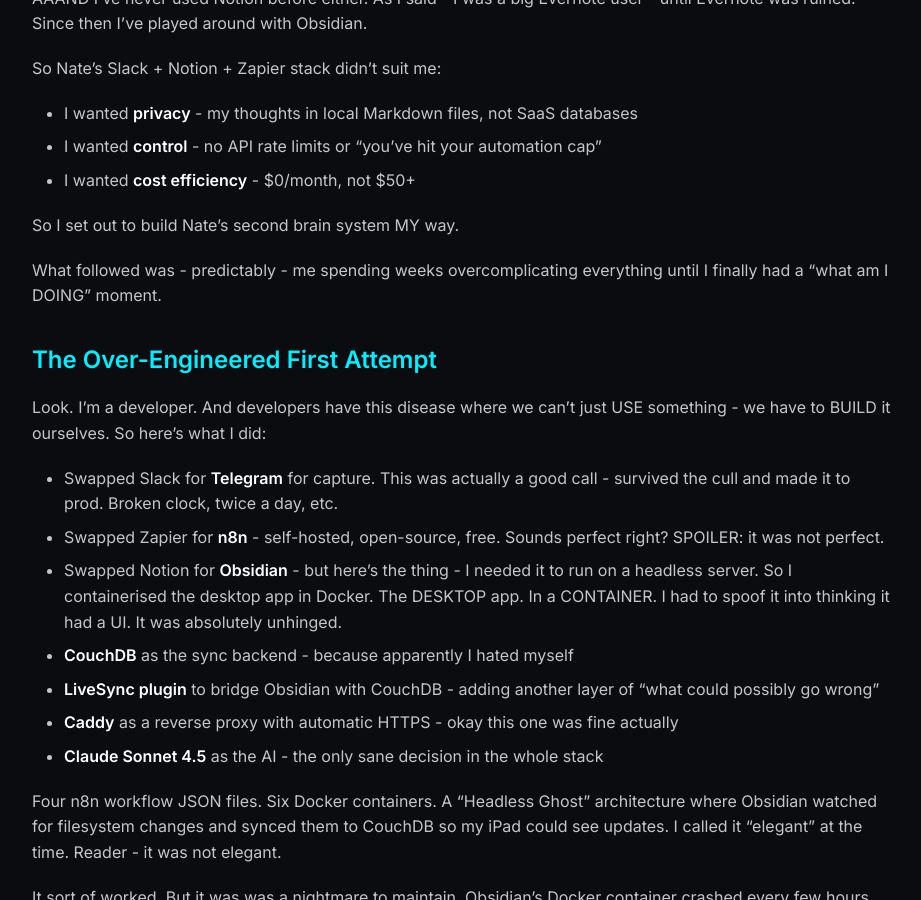
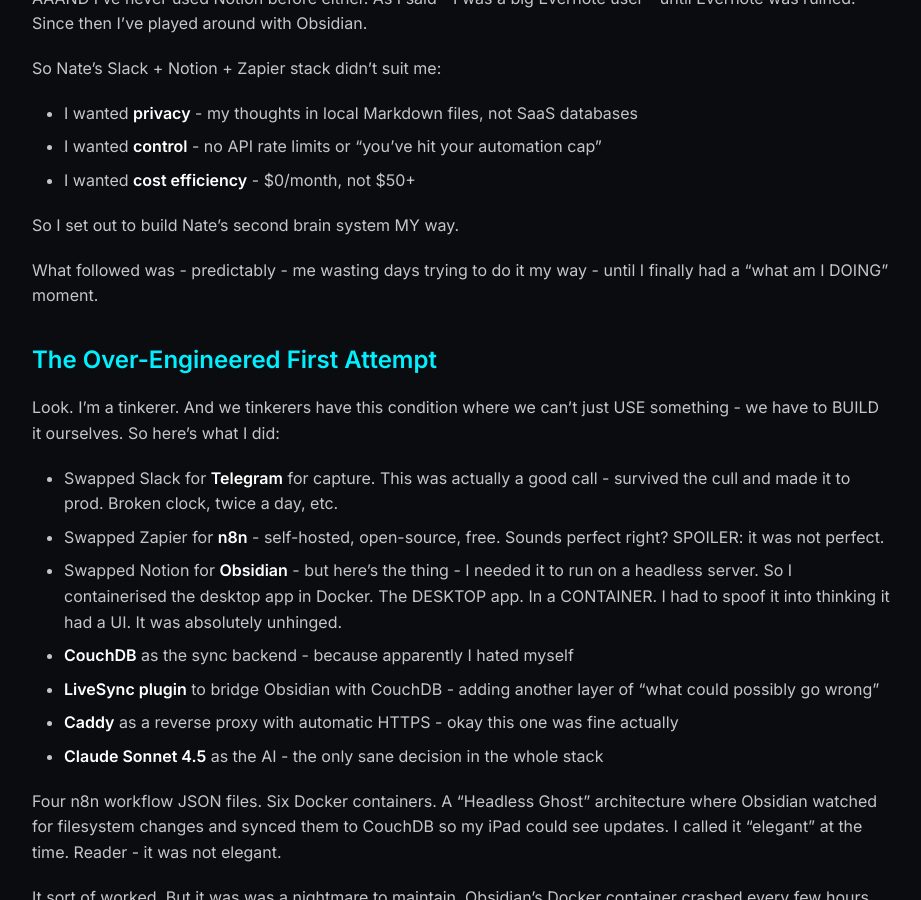
Before and after one commit to RADobson/dobson-dev-site, a Jekyll site: the page built from _posts/2026-01-16-building-ultrathink-self-hosted-second-brain.md, in a window 1280 px wide and 900 px high, scrolled down 2213 px. Shown: the whole window, without its empty margins (178-1099 px from the left). Built offline with Jekyll 4.4.1, drawn with Linux system fonts in a browser that asks for light colours.

Commit message:
Update 2026-01-16-building-ultrathink-self-hosted-second-brain.md

```diff
--- a/_posts/2026-01-16-building-ultrathink-self-hosted-second-brain.md
+++ b/_posts/2026-01-16-building-ultrathink-self-hosted-second-brain.md
@@ -49,11 +49,11 @@
 
 So I set out to build Nate's second brain system MY way.
 
-What followed was - predictably - me spending weeks overcomplicating everything until I finally had a "what am I DOING" moment.
+What followed was - predictably - me wasting days trying to do it my way - until I finally had a "what am I DOING" moment.
 
 ## The Over-Engineered First Attempt
 
-Look. I'm a developer. And developers have this disease where we can't just USE something - we have to BUILD it ourselves. So here's what I did:
+Look. I'm a tinkerer. And we tinkerers have this condition where we can't just USE something - we have to BUILD it ourselves. So here's what I did:
 
 - Swapped Slack for **Telegram** for capture. This was actually a good call - survived the cull and made it to prod. Broken clock, twice a day, etc.
 - Swapped Zapier for **n8n** - self-hosted, open-source, free. Sounds perfect right? SPOILER: it was not perfect.
```
